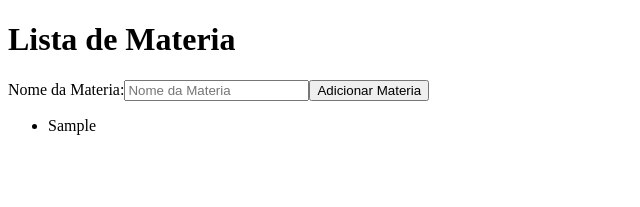
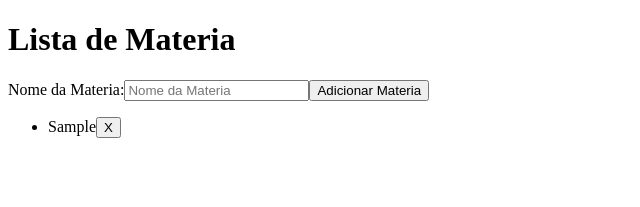
Before and after one commit to Saulorangel87/Lista-de-Tarefa, a React (Vite) app: page / in a window 1280 px wide. Both pictures are taken after typing "Sample" into the empty fields and a click on the button "Adicionar Materia". Shown: the top 207 px of the page, without its empty margins (0-640 px from the left). Built offline with nearby package versions, Linux system fonts and the light colour scheme.

Commit message:
feat: add delete functionality to FormMateria component

```diff
--- a/src/components/FormMateria.jsx
+++ b/src/components/FormMateria.jsx
@@ -21,6 +21,12 @@ export default function FormMateria() {
     setAddMateria("");
   }
 
+  function handleDelete(id) {
+    const confirmação = confirm("Tem certeza que deseja deletar?");
+    if (!confirmação) return;
+    setMateria(materia.filter((item) => item.id !== id));
+  }
+
   return (
     <div className={styles.formMateria}>
       <form onSubmit={handleSubmit}>
@@ -37,7 +43,10 @@ export default function FormMateria() {
       </form>
       <ul>
         {materia.map((item) => (
-          <li key={item.id}>{item.nome}</li>
+          <li key={item.id}>
+            {item.nome}
+            <button onClick={() => handleDelete(item.id)}>X</button>
+          </li>
         ))}
       </ul>
       {erro && <p>{erro}</p>}
```
